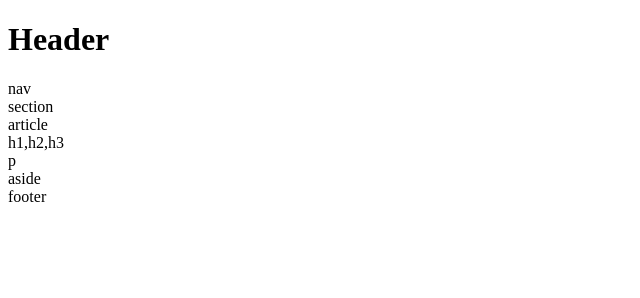
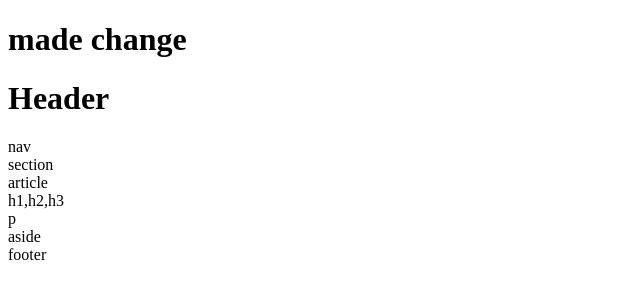
Before and after one commit to kbirge/HW-Wireframe, a plain HTML site: page index.html in a window 1280 px wide. Shown: the whole page, without its empty margins (0-640 px from the left). Drawn offline with Linux system fonts and the light colour scheme.

Commit message:
added h1

```diff
--- a/index.html
+++ b/index.html
@@ -6,6 +6,7 @@
 
     </head>
     <body>
+        <div><h1>made change</h1></div>
         <div class="wrapper">
             <div class="heading">
                 <h1>Header</h1>
```
